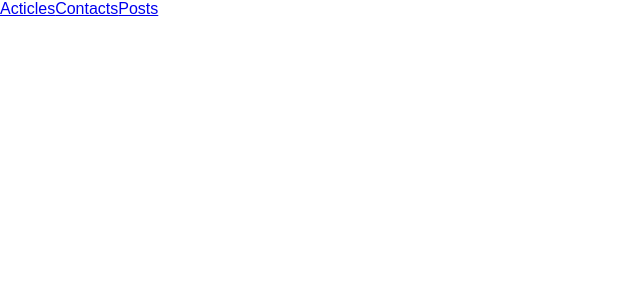
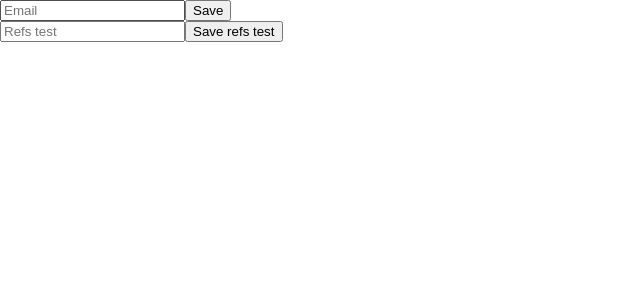
Before and after one commit to CortesV/ReactJs, a React (Create React App) app in the folder react-project/: page / in a window 1280 px wide. Shown: the top 300 px of the page, without its empty margins (0-640 px from the left). Built offline with nearby package versions, Linux system fonts and the light colour scheme.

Commit message:
add new functionality

```diff
--- a/react-project/src/App.js
+++ b/react-project/src/App.js
@@ -1,13 +1,12 @@
 import React, { Component } from 'react';
 import {SavingForm} from './components/SavingForm'
 import {RetrievingForm} from './components/RetrievingForm'
-import {MainHeader} from './components/MainHeader'
-
+import {RegistrationForm} from './components/RegistrationForm'
 class App extends Component {
   render() {
     return (
       <div>
-            <MainHeader/>
+            <RegistrationForm/>
       </div>
     );
   }
--- /dev/null
+++ b/react-project/src/components/RegistrationForm.js
@@ -0,0 +1,50 @@
+import React, { Component } from 'react';
+
+export class RegistrationForm extends Component {
+
+    constructor(props) {
+        super(props);
+        this.state = {
+            email: '',
+            test: ''
+        };
+    }
+
+    render() {
+        return (
+            <div>
+                <form onSubmit={this.handleSubmit}>
+                    <div>
+                        <input type="text" placeholder="Email" value={this.state.email} onChange={this.handleEmailChange}/>
+                        <button>Save</button>
+                    </div>
+                </form>
+
+                <form>
+                    <div>
+                        <input type="text" placeholder="Refs test" value={this.state.test} onChange={this.handleTestChange} ref={(input) => this.testInput = input}/>
+                        <button onClick={this.testSubmit}>Save refs test</button>
+                    </div>
+                </form>
+            </div>
+        );
+    }
+
+    handleSubmit = (event) => {
+        event.preventDefault();
+        console.log("Form is submitted");
+    }
+
+    handleEmailChange = (event) => {
+        this.setState({email: event.target.value})
+    }
+
+    handleTestChange = (event) => {
+        this.setState({test: event.target.value})
+    }
+
+    testSubmit = (event) => {
+        event.preventDefault();
+        console.log("test submit", this.testInput.value);
+    }
+}
```
